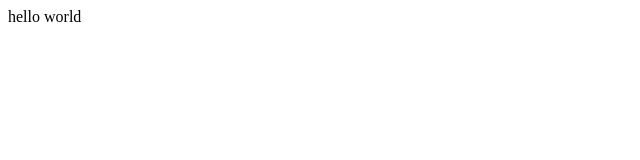
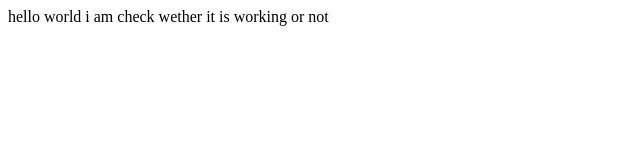
Before and after one commit to Altamashhhhhh/myPortfolio, a plain HTML site: page index.html in a window 1280 px wide. Shown: the whole page, without its empty margins (0-640 px from the left). Drawn offline with Linux system fonts and the light colour scheme.

Commit message:
checking

```diff
--- a/index.html
+++ b/index.html
@@ -7,5 +7,6 @@
 </head>
 <body>
     hello world
+    i am check wether it is working or not
 </body>
 </html>
```
